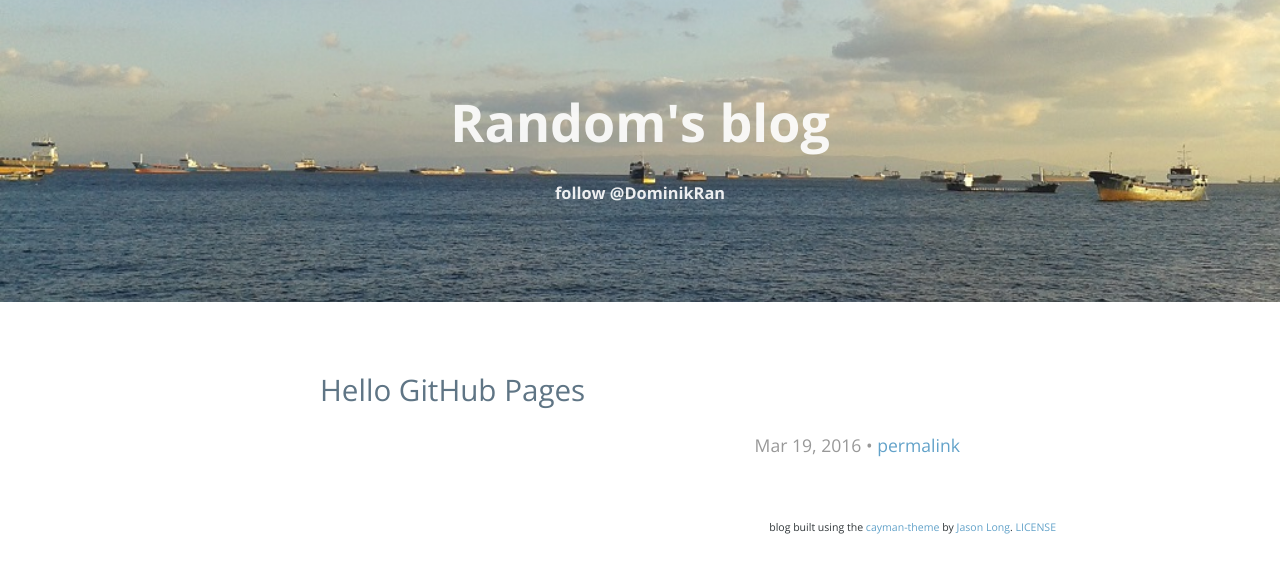
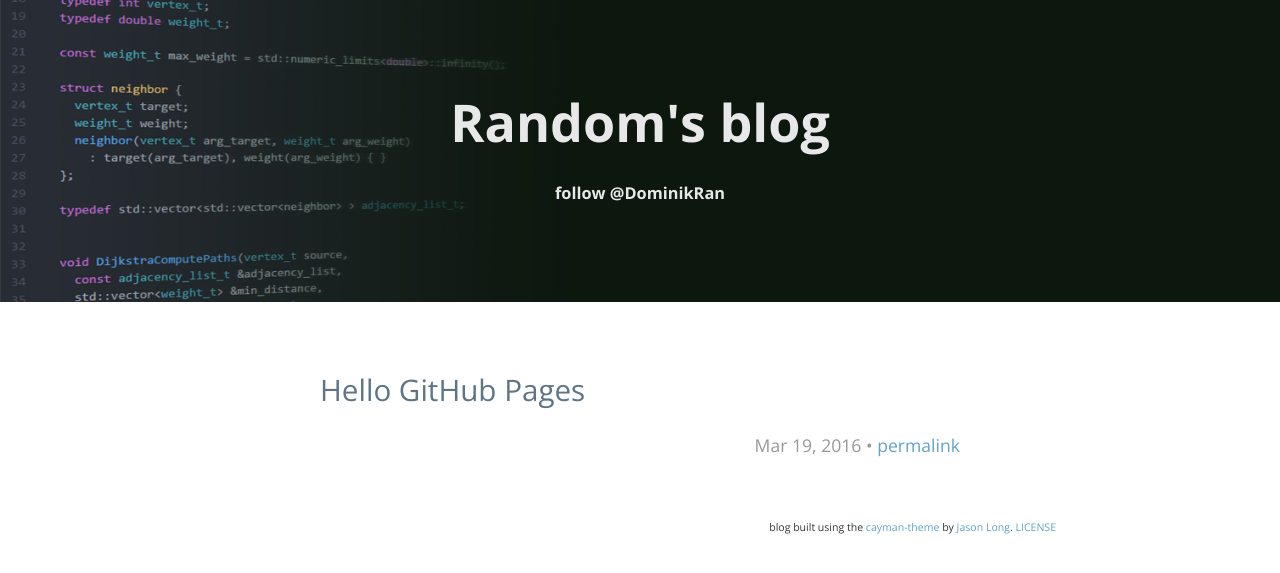
Before and after one commit to random82/blog, a Jekyll site: the page built from index.html, in a window 1280 px wide. Shown: the top 573 px of the page. Built offline with Jekyll 4.4.1, drawn with Linux system fonts in a browser that asks for light colours; the list of posts is cut into pages by our own code.

Commit message:
Changed cover

```diff
--- a/stylesheets/stylesheet.css
+++ b/stylesheets/stylesheet.css
@@ -57,7 +57,7 @@
 .page-header {
   color: #fff;
   text-align: center;
-  background: #56687C url('../img/cover.jpg') no-repeat 50%;
+  background: #56687C url('../img/cover.png') no-repeat 50%;
   background-size: cover;
 }
 
```
Also changed, not shown: img/cover.jpg (deleted), img/cover.png (added), 1 other file.
